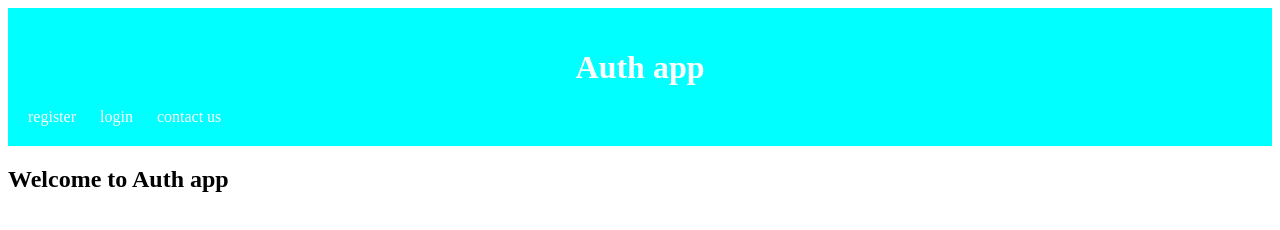
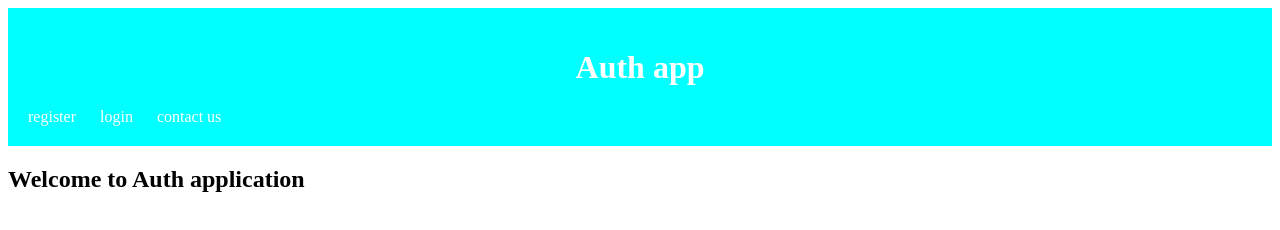
Before and after one commit to rohit1194/Demo_Auth_App, a plain HTML site: page index.html in a window 1280 px wide. Drawn offline with Linux system fonts and the light colour scheme.

Commit message:
app->application

```diff
--- a/index.html
+++ b/index.html
@@ -20,7 +20,7 @@
      <a href="contact.html">contact us</a>
     </header>
     <section>
-        <h1>Welcome to Auth app</h1>
+        <h1>Welcome to Auth application</h1>
     </section>
 </body>
 </html>
```
